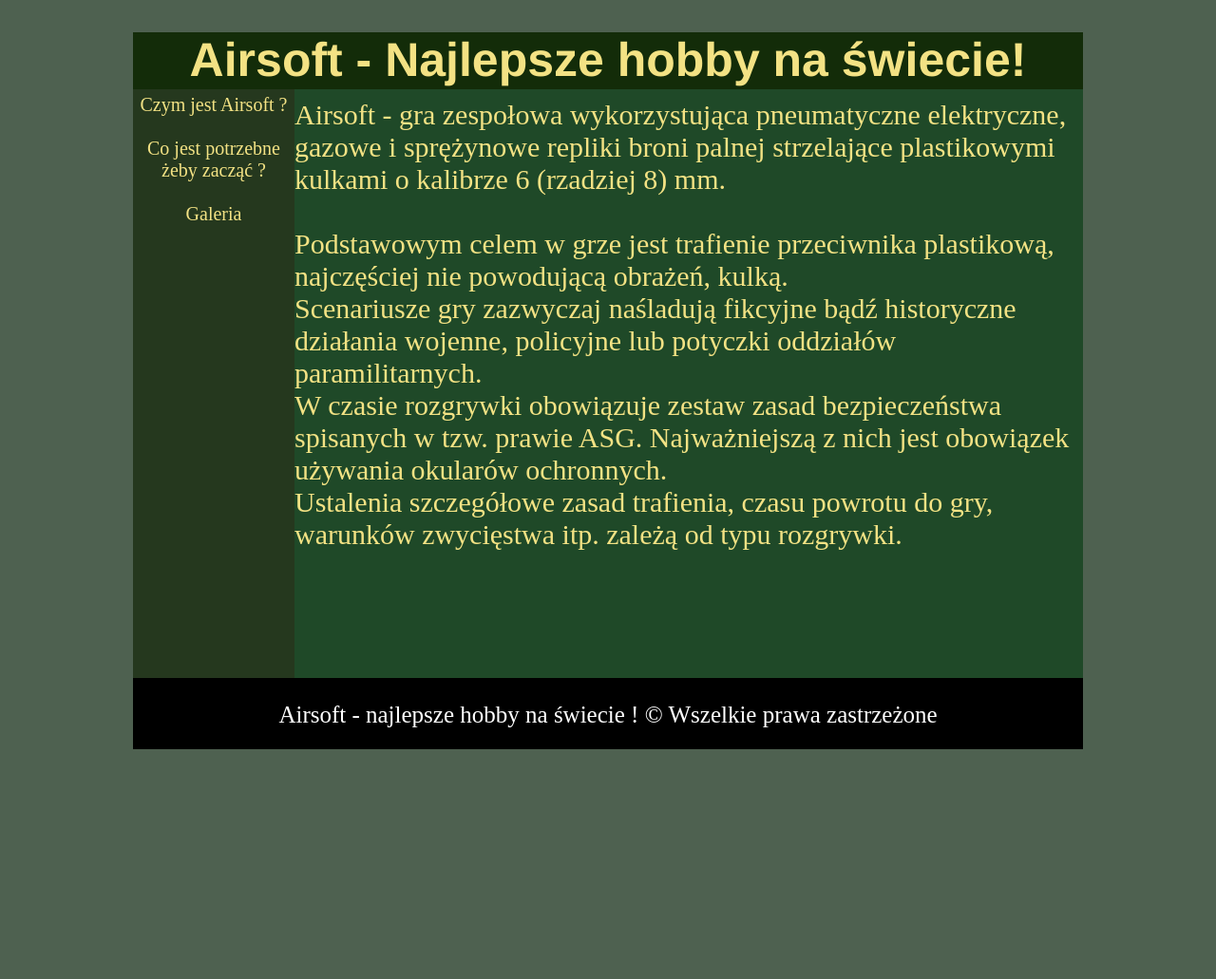
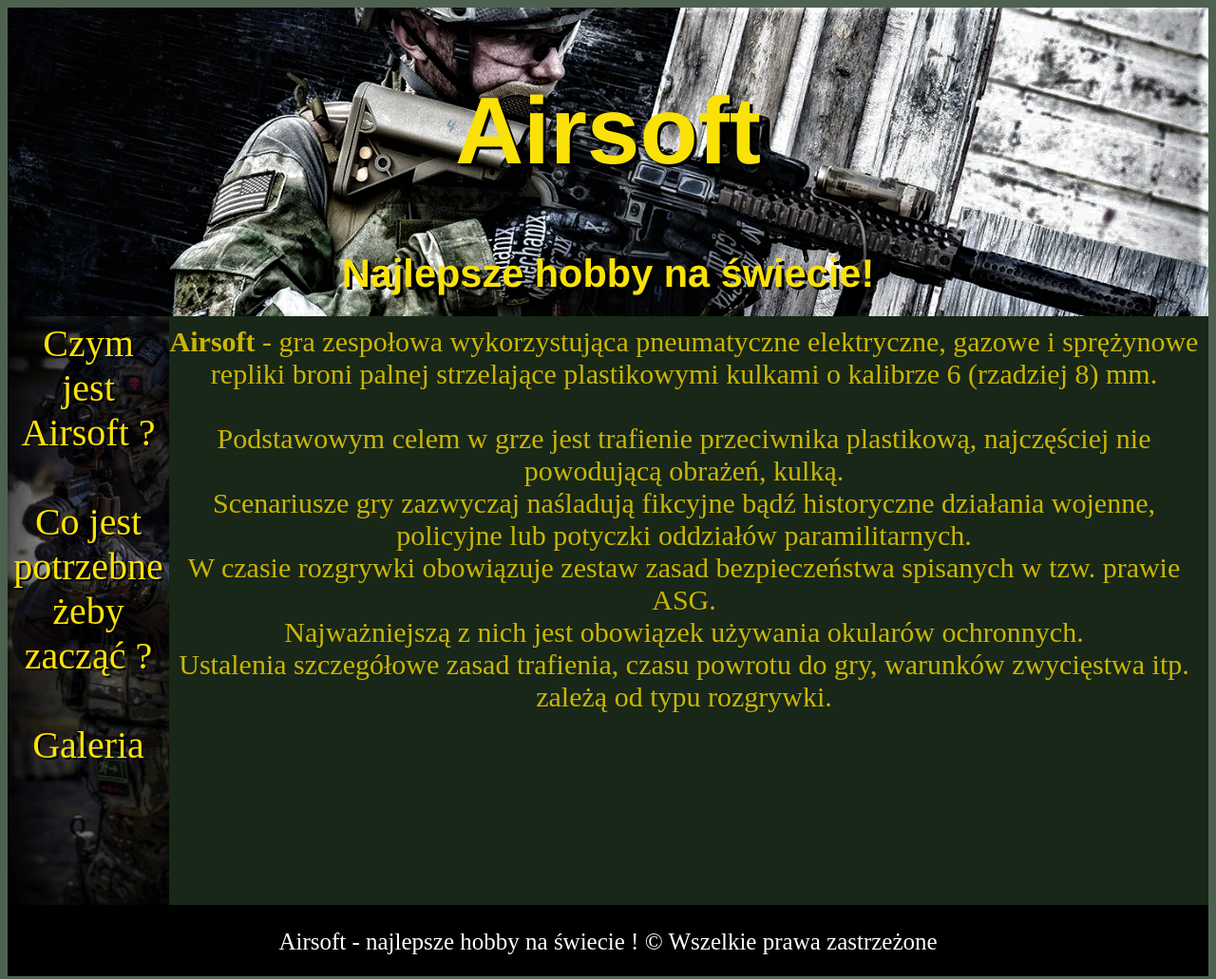
Before and after one commit to novyTM/Airsoft, a plain HTML site: page index.html in a window 1280 px wide. Shown: the whole page at 95% size. Before the commit the page ends 800 px from the top, so only its background shows below. Drawn offline with Linux system fonts and the light colour scheme.

Commit message:
Dodanie tla top i nav

```diff
--- a/index.html
+++ b/index.html
@@ -17,7 +17,7 @@
     <body>
         <div id="container">
             <div id="top">
-              <h1>Airsoft - Najlepsze hobby na świecie!</h1>
+              <h1>Airsoft<br/><h5>Najlepsze hobby na świecie!</h5></h1>
             </div>
 
             <div id="nav">
@@ -29,10 +29,10 @@
 
             </div>
             <div id="content">
-               Airsoft - gra zespołowa wykorzystująca pneumatyczne elektryczne, gazowe i sprężynowe repliki broni palnej strzelające plastikowymi kulkami o kalibrze 6 (rzadziej 8) mm.<br/><br/>
+               <b>Airsoft</b> - gra zespołowa wykorzystująca pneumatyczne elektryczne, gazowe i sprężynowe repliki broni palnej strzelające plastikowymi kulkami o kalibrze 6 (rzadziej 8) mm.<br/><br/>
                Podstawowym celem w grze jest trafienie przeciwnika plastikową, najczęściej nie powodującą obrażeń, kulką.<br/>
                Scenariusze gry zazwyczaj naśladują fikcyjne bądź historyczne działania wojenne, policyjne lub potyczki oddziałów paramilitarnych.<br/>
-               W czasie rozgrywki obowiązuje zestaw zasad bezpieczeństwa spisanych w tzw. prawie ASG. Najważniejszą z nich jest obowiązek używania okularów ochronnych. <br/>
+               W czasie rozgrywki obowiązuje zestaw zasad bezpieczeństwa spisanych w tzw. prawie ASG.<br/> Najważniejszą z nich jest obowiązek używania okularów ochronnych. <br/>
                Ustalenia szczegółowe zasad trafienia, czasu powrotu do gry, warunków zwycięstwa itp. zależą od typu rozgrywki.
 
 
--- a/style.css
+++ b/style.css
@@ -5,7 +5,6 @@ body
 
 #container
 {
-    width: 1000px;
     margin-left:auto ;
     margin-right: auto;
 
@@ -13,12 +12,19 @@ body
 
 #top
 {
-    background-color: rgb(19, 44, 9);
-    height: 60px;
+
+    height: 320px;
     font-family: 'Franklin Gothic Medium', 'Arial Narrow', Arial, sans-serif;
-    color: rgb(243, 226, 132);
-    font-size: 25px;
-    text-align: center;
+    color: rgb(250, 226, 7);
+    font-size: 50px;
+    text-align:center;
+    padding-top: 5px;
+    background: rgb(78, 97, 80) url("Img/top.png");
+    background-size: cover;
+    text-shadow:3px 3px rgb(0, 0, 0)
+
+
+
 }
 
 #nav
@@ -26,11 +32,13 @@ body
     float: left;
     width: 160px;
     min-height: 610px;
-    background-color:rgb(37, 56, 30);
+    background: rgb(78, 97, 80) url("Img/nav.jpg") ;
+    background-size: cover;
     padding: 5px;
     text-align: center;
-    color:rgb(243, 226, 132);
-    font-size: 20px;
+    color:rgb(250, 226, 7);
+    font-size: 40px;
+    text-shadow: 2px 2px rgb(0, 0, 0);
 
 
 
@@ -42,9 +50,14 @@ body
     height: 600px;
     padding: 10px;
     background-color: rgb(31, 73, 40);
-    color: rgb(243, 226, 132);
+    color: rgb(202, 182, 5);
     font-size: 30px;
-    text-align: left;
+
+    text-align: center;
+    background: rgb(24, 39, 23)
+
+
+
 
 
 
```
Also changed, not shown: Img/1.jpg (added), Img/2.jpg (added), Img/bg.jpg (added), Img/nav.jpg (added), Img/top.png (added).
